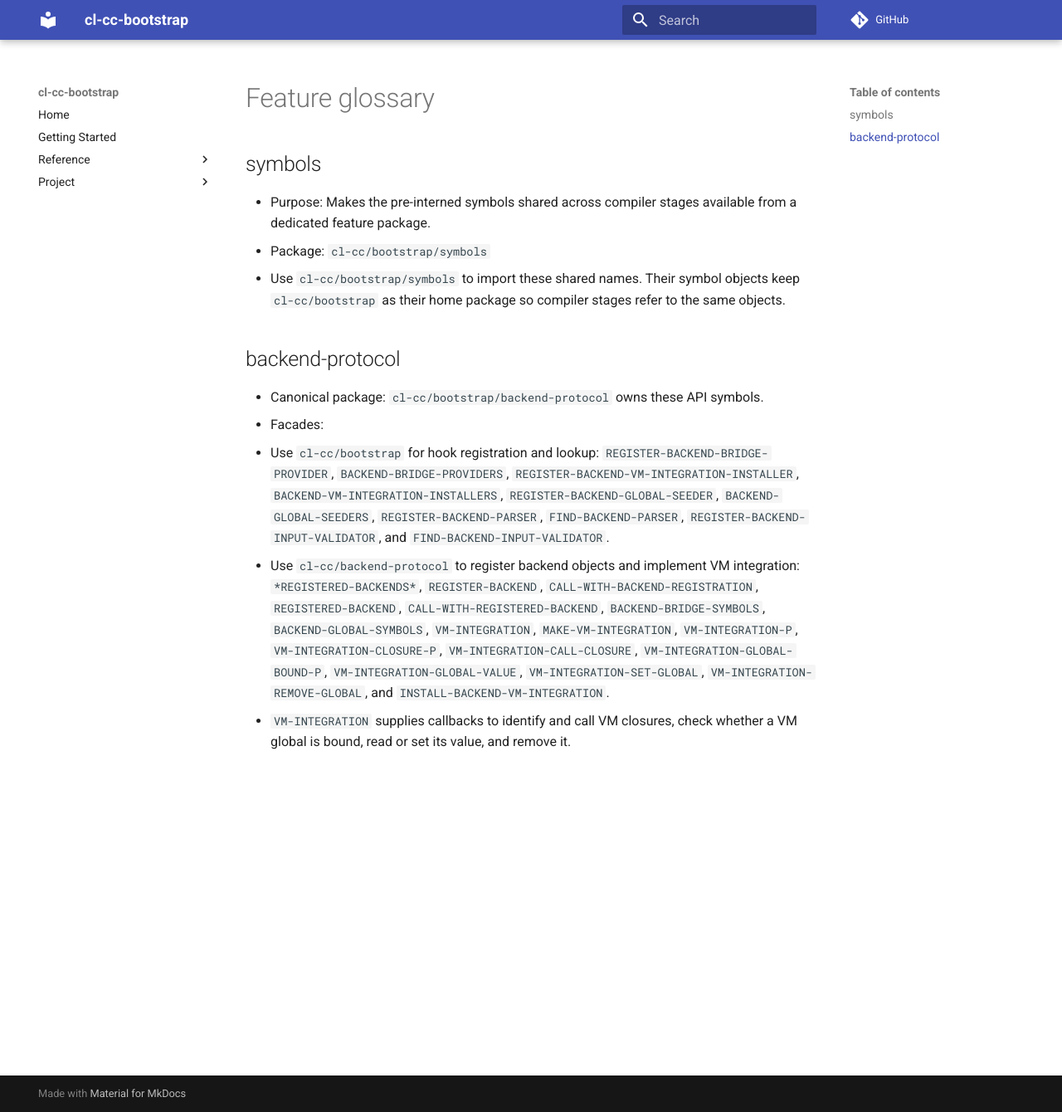
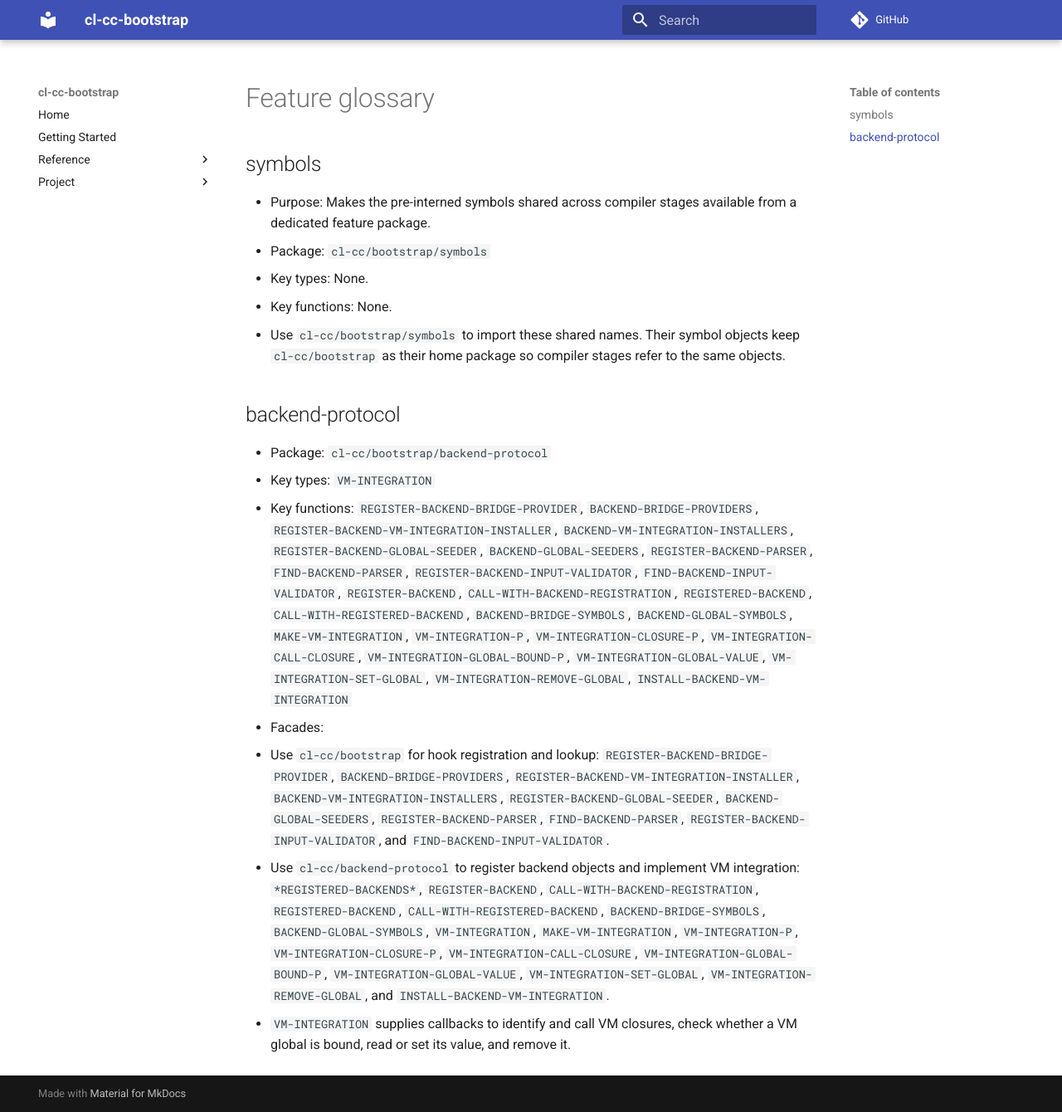
Before and after one commit to nerima-lisp/cl-cc-bootstrap, an MkDocs documentation site: the page built from docs/src/reference/glossary.md, in a window 1280 px wide and 1340 px high. Shown: the whole window at 83% size. Built offline with MkDocs 1.6.1 and Material for MkDocs 9.7.7, drawn with Linux system fonts in a browser that asks for light colours; comment, search, counter and statistics services are not loaded.

Commit message:
fix(bootstrap): satisfy feature lint and formatting

```diff
--- a/docs/src/reference/glossary.md
+++ b/docs/src/reference/glossary.md
@@ -5,13 +5,17 @@
 - Purpose: Makes the pre-interned symbols shared across compiler stages
   available from a dedicated feature package.
 - Package: `cl-cc/bootstrap/symbols`
+- Key types: None.
+- Key functions: None.
 - Use `cl-cc/bootstrap/symbols` to import these shared names. Their symbol
   objects keep `cl-cc/bootstrap` as their home package so compiler stages refer
   to the same objects.
 
 ## backend-protocol
 
-- Canonical package: `cl-cc/bootstrap/backend-protocol` owns these API symbols.
+- Package: `cl-cc/bootstrap/backend-protocol`
+- Key types: `VM-INTEGRATION`
+- Key functions: `REGISTER-BACKEND-BRIDGE-PROVIDER`, `BACKEND-BRIDGE-PROVIDERS`, `REGISTER-BACKEND-VM-INTEGRATION-INSTALLER`, `BACKEND-VM-INTEGRATION-INSTALLERS`, `REGISTER-BACKEND-GLOBAL-SEEDER`, `BACKEND-GLOBAL-SEEDERS`, `REGISTER-BACKEND-PARSER`, `FIND-BACKEND-PARSER`, `REGISTER-BACKEND-INPUT-VALIDATOR`, `FIND-BACKEND-INPUT-VALIDATOR`, `REGISTER-BACKEND`, `CALL-WITH-BACKEND-REGISTRATION`, `REGISTERED-BACKEND`, `CALL-WITH-REGISTERED-BACKEND`, `BACKEND-BRIDGE-SYMBOLS`, `BACKEND-GLOBAL-SYMBOLS`, `MAKE-VM-INTEGRATION`, `VM-INTEGRATION-P`, `VM-INTEGRATION-CLOSURE-P`, `VM-INTEGRATION-CALL-CLOSURE`, `VM-INTEGRATION-GLOBAL-BOUND-P`, `VM-INTEGRATION-GLOBAL-VALUE`, `VM-INTEGRATION-SET-GLOBAL`, `VM-INTEGRATION-REMOVE-GLOBAL`, `INSTALL-BACKEND-VM-INTEGRATION`
 - Facades:
   - Use `cl-cc/bootstrap` for hook registration and lookup:
     `REGISTER-BACKEND-BRIDGE-PROVIDER`, `BACKEND-BRIDGE-PROVIDERS`,
```
Also changed, not shown: 1 other file.
